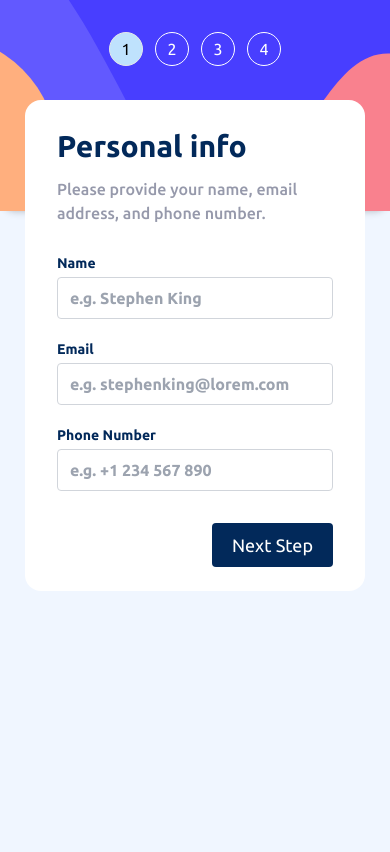
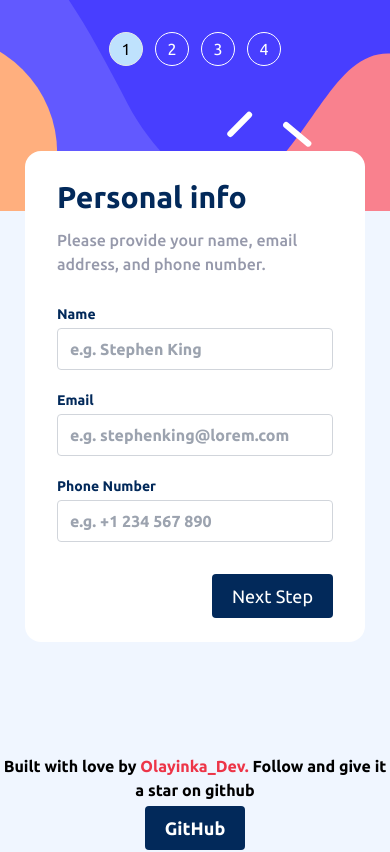
Before and after one commit to olayinka06-dev/multi-step-form-main, a Next.js app: page / in a window 390 px wide. Shown: the top 852 px of the page. Built offline with nearby package versions, Linux system fonts and the light colour scheme.

Commit message:
making the all the step responsive

```diff
--- a/src/app/page.jsx
+++ b/src/app/page.jsx
@@ -154,10 +154,10 @@ export default function Home() {
   };
 
   return (
-    <div className={`w-full sm:h-[100vh] ${activeStep === 1 ? "h-[120vh]": "h-[105vh]"} md:flex flex-col items-center justify-center bg-[hsl(217,100%,97%)]`}>
-      <div className="card md:w-2/3 relative md:bg-white flex md:flex-row flex-col gap-5 rounded-2xl shadow-md md:p-5 md:h-[85vh!important]">
+    <div className={`w-full sm:h-[100vh] md:flex flex-col items-center justify-center bg-[hsl(217,100%,97%)]`}>
+      <div className="card md:w-2/3 relative md:bg-white flex md:flex-row flex-col gap-5 md:rounded-2xl md:shadow-md md:p-5 md:h-[85vh!important]">
         <SideBar handleClickMenu={handleClickStep} activeStep={activeStep} />
-        <div className="w-full md:px-0 px-[25px] md:relative md:mx-0 mx-auto md:top-0 absolute top-[100px]">
+        <div className="w-full md:px-0 px-[25px] md:relative md:mx-0 mx-auto md:top-0 relative top-[-80px]">
           <div className="bg-white md:py-5 md:px-10 px-8 py-6 rounded-2xl">
             {stepContent[activeStep].content}
           </div>
```
Also changed, not shown: src/components/tab-components/StepThree.jsx (+112 -0 lines).
